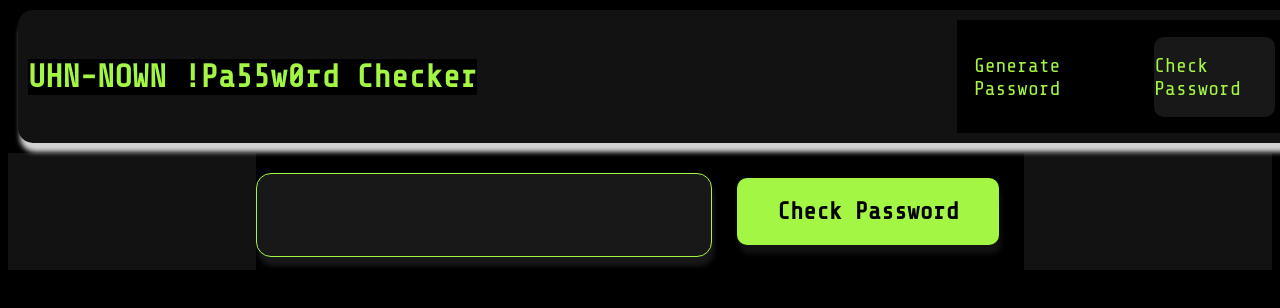
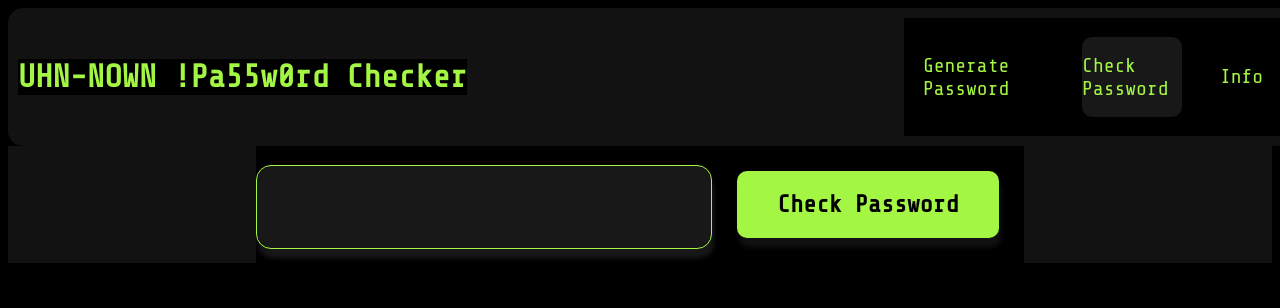
Before and after one commit to Breigner01/Unknown, a React (Create React App) app in the folder frontend/: page /checkPassword in a window 1280 px wide. Shown: the top 308 px of the page. Built offline with nearby package versions, Linux system fonts and the light colour scheme; a web font is replaced by a local one.

Commit message:
changes to header

```diff
--- a/frontend/src/components/Header.js
+++ b/frontend/src/components/Header.js
@@ -9,6 +9,7 @@ const Header = () => {
             <Links>
                 <Link to="/">Generate Password</Link>
                 <Link to="/checkPassword">Check Password</Link>
+                <Link to="/info">Info</Link>
             </Links>
         </Wrapper>
     )
@@ -23,13 +24,11 @@ top:0;
 background-color:#121212;
 z-index:1000;
 font-family: 'Share Tech Mono', monospace;
-margin:10px;
 width:100%;
 display: flex;
 flex-direction: row;
 justify-content: space-between;
 align-items: center;
-box-shadow: 2px 9px 5px lightgrey;
 border-radius:15px;
 padding:10px;
 `
```
